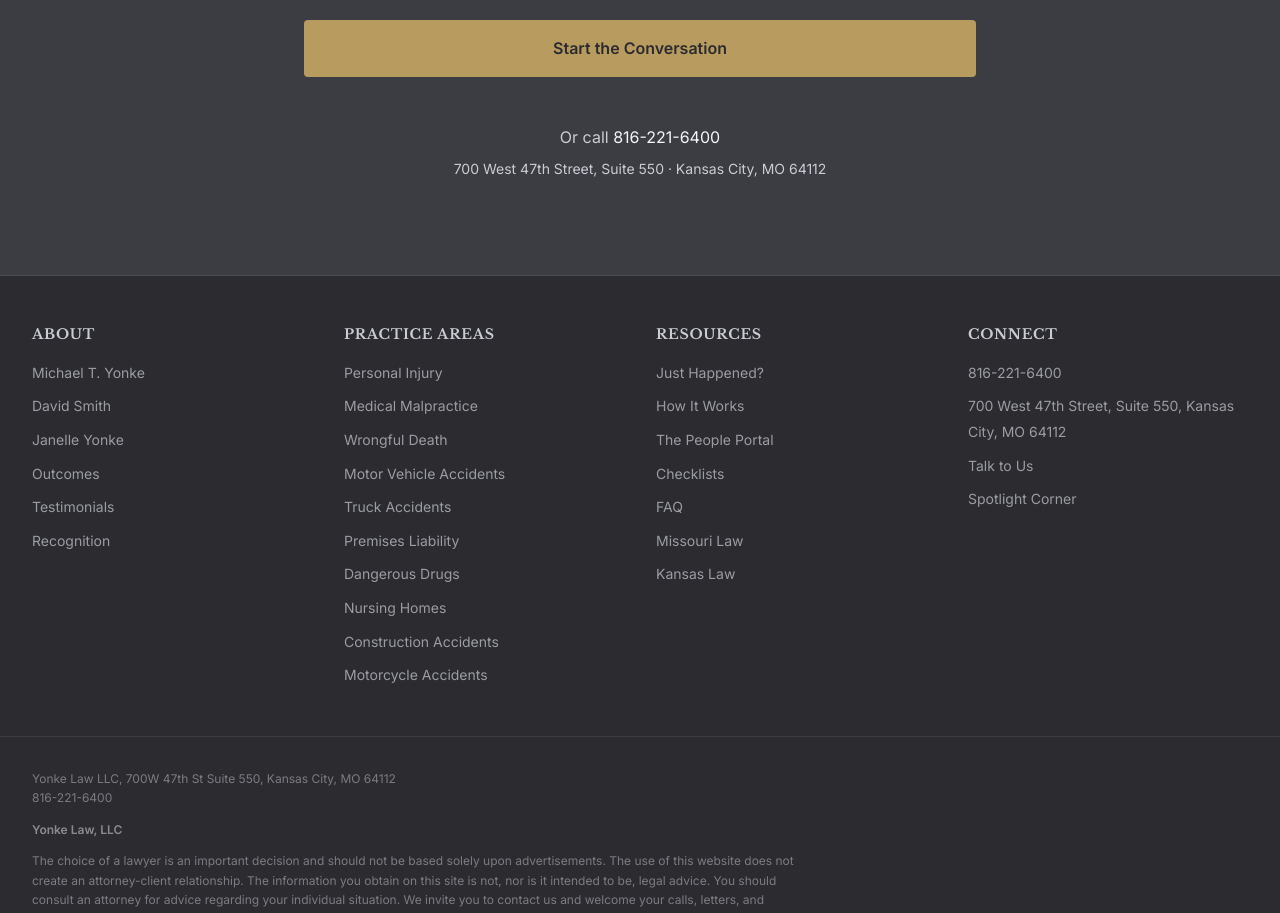
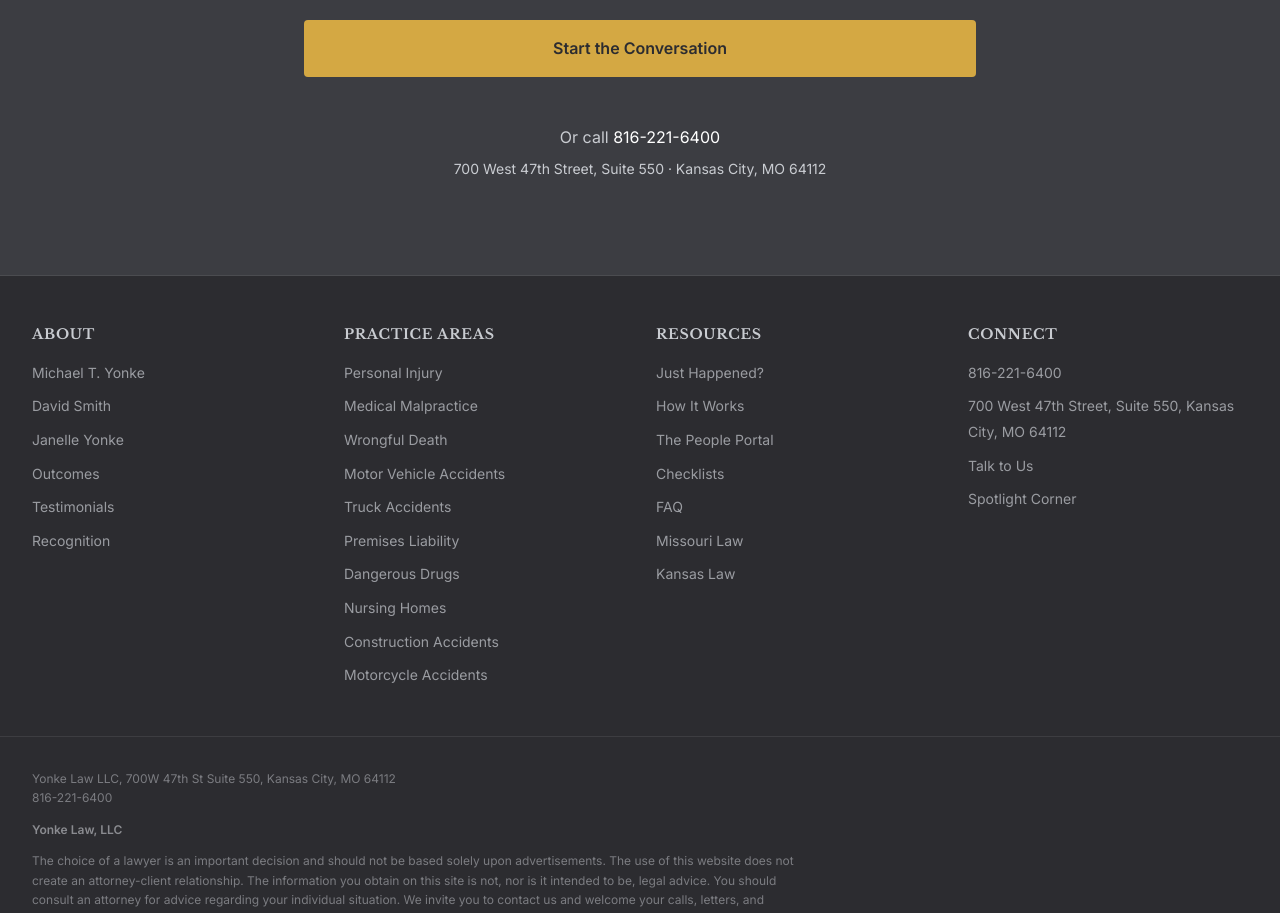
Before and after one commit to GreenBrahma/yonke-law-website, a Next.js app: page / in a window 1280 px wide. Shown: the part 6800-7713 px from the top of the page. Built offline with nearby package versions, Linux system fonts and the light colour scheme.

Commit message:
Bright white text, deep luminous gold accents

```diff
--- a/app/globals.css
+++ b/app/globals.css
@@ -10,9 +10,9 @@
   --obsidian-graphite: #2C2C30;   /* Primary background, dominant surfaces */
   --charcoal-slate:   #3C3D42;   /* Secondary panels, cards */
   --steel-silver:     #C9CCD1;   /* Logo tone, accents, dividers */
-  --chrome-highlight: #F2F4F7;   /* Contrast text, lifted UI */
+  --chrome-highlight: #FFFFFF;   /* Contrast text, lifted UI — bright white */
   --deep-forest:      #1F3D2B;   /* Positive states, trust moments (Mood: Green) */
-  --muted-gold:       #B89B5E;   /* Selective outcome highlights, recognition */
+  --muted-gold:       #D4A843;   /* Deep gold — selective highlights, recognition */
   --signal-red:       #7A1C1C;   /* Alerts, urgent issues (Mood: Red) */
   --soft-gray:        #E5E7EB;   /* Form fields, quiet backgrounds (Mood: Gray) */
 
```
